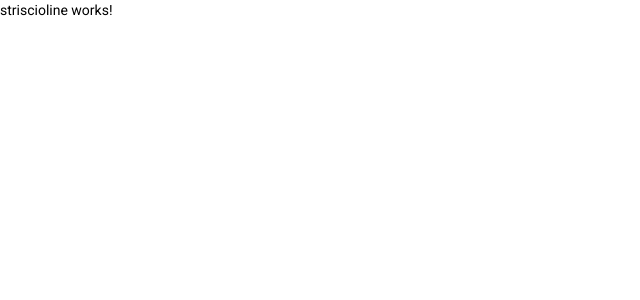
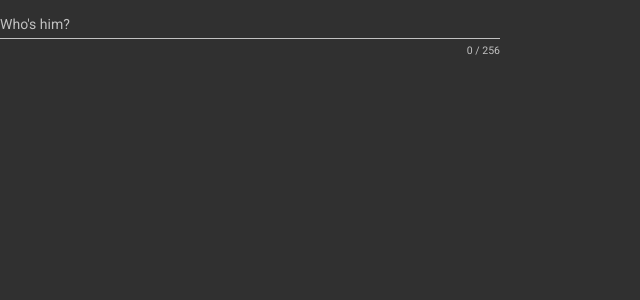
Before and after one commit to umbe1987/striscioline, an Angular app in the folder client/: page / in a window 1280 px wide. Shown: the top 300 px of the page, without its empty margins (0-640 px from the left). Built offline with nearby package versions, Linux system fonts and the light colour scheme.

Commit message:
added basic input div

```diff
--- a/client/src/app/striscioline/striscioline.component.css
+++ b/client/src/app/striscioline/striscioline.component.css
@@ -0,0 +1,9 @@
+.striscioline-form {
+  min-width: 150px;
+  max-width: 500px;
+  width: 100%;
+}
+
+.striscioline-full-width {
+  width: 100%;
+}
--- a/client/src/app/striscioline/striscioline.component.html
+++ b/client/src/app/striscioline/striscioline.component.html
@@ -1 +1,7 @@
-<p>striscioline works!</p>
+<form class="striscioline-form">
+  <mat-form-field class="striscioline-full-width">
+    <mat-label>Who's him?</mat-label>
+    <input matInput #message maxlength="256" />
+    <mat-hint align="end">{{ message.value.length }} / 256</mat-hint>
+  </mat-form-field>
+</form>
--- a/client/src/index.html
+++ b/client/src/index.html
@@ -9,7 +9,7 @@
   <link href="https://fonts.googleapis.com/css?family=Roboto:300,400,500&display=swap" rel="stylesheet">
   <link href="https://fonts.googleapis.com/icon?family=Material+Icons" rel="stylesheet">
 </head>
-<body class="mat-typography">
+<body class="mat-typography mat-app-background">
   <app-root></app-root>
 </body>
 </html>
```
Also changed, not shown: client/src/app/striscioline/striscioline.module.ts (+5 -2 lines).
